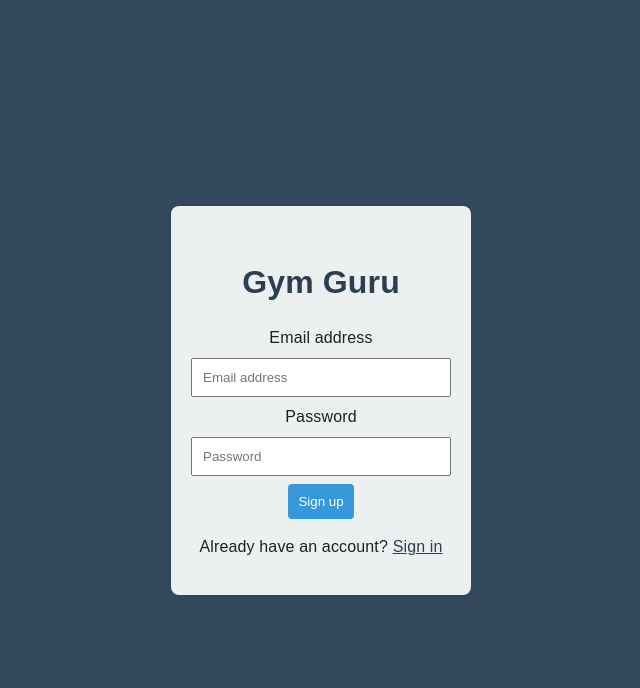
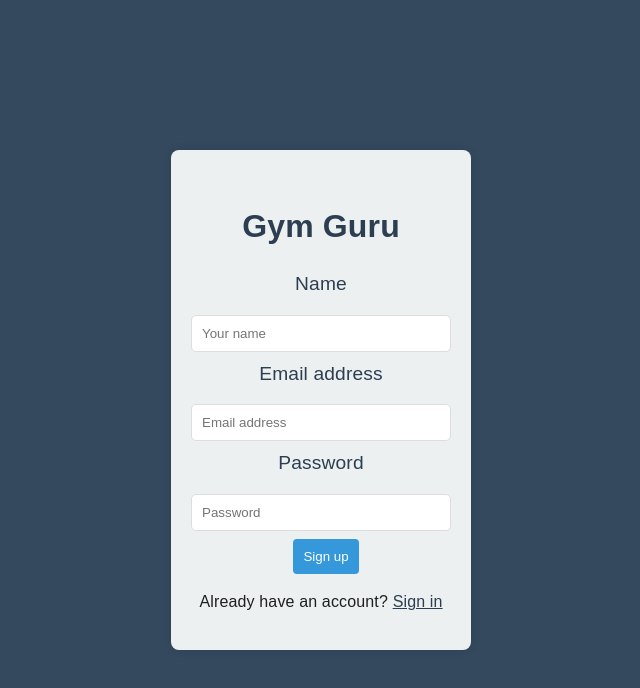
Before and after one commit to aaron3993/gym-guru, a React (Create React App) app: page /register in a window 1280 px wide. Shown: the top 688 px of the page, without its empty margins (319-959 px from the left). Built offline with nearby package versions, Linux system fonts and the light colour scheme; no server answers.

Commit message:
addded styling, name field and register field validation

```diff
--- a/src/App.js
+++ b/src/App.js
@@ -11,7 +11,7 @@ import WorkoutList from './pages/WorkoutList/WorkoutList';
 import ExercisePage from './pages/ExercisePage/ExercisePage';
 import { ThemeProvider, createTheme } from '@mui/material/styles';
 import CssBaseline from '@mui/material/CssBaseline';
-import { CircularProgress } from '@mui/material';
+import LoadingSpinner from './components/LoadingSpinner';
 
 const theme = createTheme();
 
@@ -40,7 +40,7 @@ const App = () => {
   };
 
   if (isLoading) {
-    return <CircularProgress />
+    return <LoadingSpinner />
   }
 
   return (
--- a/src/components/ExerciseList/ExerciseCard/ExerciseCard.css
+++ b/src/components/ExerciseList/ExerciseCard/ExerciseCard.css
@@ -1,5 +1,6 @@
 .exercise-card {
-    /* width: 20%; */
+    /* width: 100%; */
+    max-width: 300px;
     background-color: #ECF0F1;
     display: flex;
     flex-direction: column;
--- a/src/components/ExerciseList/ExerciseList.css
+++ b/src/components/ExerciseList/ExerciseList.css
@@ -1,10 +1,9 @@
 .exercise-list {
     display: flex;
     flex-wrap: wrap;
-    justify-content: space-around;
 }
 
 .exercise-card {
-    flex: 1 0 calc(20% - 20px);
+    width: 20%;
     margin: 10px;
 }
--- /dev/null
+++ b/src/components/SearchBar/SearchBar.css
@@ -0,0 +1,34 @@
+.search-bar {
+    display: flex;
+    margin: 10px;
+    width: 20%;
+  }
+
+input {
+    flex: 1;
+    padding: 10px;
+    border: 1px solid #ddd;
+    border-radius: 5px;
+    outline: none;
+}
+
+button {
+    background-color: #3498db;
+    color: #fff;
+    border: none;
+    border-radius: 5px;
+    padding: 10px 15px;
+    margin-left: 10px;
+    cursor: pointer;
+    outline: none;
+}
+
+@media (max-width: 768px) {
+    input {
+        font-size: 14px;
+    }
+
+    button {
+        font-size: 14px;
+    }
+}
--- a/src/components/SearchBar/Searchbar.js
+++ b/src/components/SearchBar/Searchbar.js
@@ -1,5 +1,5 @@
 import React, { useState } from 'react';
-// import './SearchBar.css';
+import './SearchBar.css';
 
 const SearchBar = ({ onSearch }) => {
   const [query, setQuery] = useState('');
--- a/src/pages/Register/Register.css
+++ b/src/pages/Register/Register.css
@@ -25,11 +25,11 @@
   text-align: center;
 }
 
-.signup-container h1 {
-  font-size: 2em;
-  font-weight: bold;
-  color: #3498db;
-  margin-bottom: 20px;
+.signup-container label {
+  font-size: 1.2em;
+  color: #2c3e50;
+  display: block;
+  margin-bottom: 8px;
 }
 
 .signup-container input {
--- a/src/pages/Register/Register.js
+++ b/src/pages/Register/Register.js
@@ -1,92 +1,131 @@
-import React, {useState} from 'react';
+import React, { useState } from 'react';
 import { NavLink, useNavigate } from 'react-router-dom';
-import { collection, addDoc } from "firebase/firestore";
-import {  createUserWithEmailAndPassword  } from 'firebase/auth';
+import { collection, addDoc } from 'firebase/firestore';
+import { createUserWithEmailAndPassword } from 'firebase/auth';
 import { auth, db } from '../../firebase';
-import "./Register.css"
+import './Register.css';
 
 const Register = () => {
   const navigate = useNavigate();
 
-    const [email, setEmail] = useState('')
+  const [name, setName] = useState('');
+  const [email, setEmail] = useState('');
   const [password, setPassword] = useState('');
 
   const onSubmit = async (e) => {
-      e.preventDefault()
+    e.preventDefault();
 
     try {
-          const userCredential = await createUserWithEmailAndPassword(auth, email, password)
+      // Validate inputs before proceeding
+      if (!name || !email || !password) {
+        alert('Please fill in all required fields.');
+        return;
+      }
+
+      if (!isValidEmail(email)) {
+        alert('Please enter a valid email address.');
+        return;
+      }
+
+      if (password.length < 6) {
+        alert('Password must be at least 6 characters long.');
+        return;
+      }
+
+      // Proceed with registration if all validations pass
+      const userCredential = await createUserWithEmailAndPassword(auth, email, password);
       const user = userCredential.user;
-          const docRef = await addDoc(collection(db, "users"), {
+
+      const docRef = await addDoc(collection(db, 'users'), {
         uid: user.uid,
+        name: name,
         email: user.email,
-            // Add any additional user data you want to store in Firestore
-            // For example: first name, last name, etc.
       });
-          console.log("Document written with ID: ", docRef.id);
-          navigate("/login")
+
+      console.log('Document written with ID: ', docRef.id);
+      navigate('/login');
     } catch (error) {
       const errorCode = error.code;
       const errorMessage = error.message;
       console.log(errorCode, errorMessage);
     }
-    }
+  };
+
+  // Function to validate email format
+  const isValidEmail = (email) => {
+    // Use a simple regex for email validation
+    const emailRegex = /^[^\s@]+@[^\s@]+\.[^\s@]+$/;
+    return emailRegex.test(email);
+  };
 
   return (
-    <main >
-        <section className='register-layout'>
+    <main>
+      <section className="register-layout">
         <div className="signup-container">
           <div>
-                    <p className='title'> Gym Guru </p>
+            <p className="title"> Gym Guru </p>
             <form>
+              {/* Styling for the "Name" input field */}
               <div>
-                            <label htmlFor="email-address">
+                <label htmlFor="name" className="signup-container-label">
+                  Name
+                </label>
+                <input
+                  type="text"
+                  className="signup-container-input"
+                  value={name}
+                  onChange={(e) => setName(e.target.value)}
+                  required
+                  placeholder="Your name"
+                />
+              </div>
+
+              {/* Styling for the "Email" input field */}
+              <div>
+                <label htmlFor="email-address" className="signup-container-label">
                   Email address
                 </label>
                 <input
                   type="email"
-                                label="Email address"
+                  className="signup-container-input"
                   value={email}
                   onChange={(e) => setEmail(e.target.value)}
                   required
                   placeholder="Email address"
+                  pattern="[^\s@]+@[^\s@]+\.[^\s@]+" // Add pattern for email validation
                 />
               </div>
 
+              {/* Styling for the "Password" input field */}
               <div>
-                            <label htmlFor="password">
+                <label htmlFor="password" className="signup-container-label">
                   Password
                 </label>
                 <input
                   type="password"
-                                label="Create password"
+                  className="signup-container-input"
                   value={password}
                   onChange={(e) => setPassword(e.target.value)}
                   required
                   placeholder="Password"
+                  minLength="6" // Add minlength for password length validation
                 />
               </div>
 
-                        <button
-                            type="submit"
-                            onClick={onSubmit}
-                        >
+              <button type="submit" onClick={onSubmit} className="signup-container-button">
                 Sign up
               </button>
-
             </form>
 
             <p>
               Already have an account?{' '}
-                        <NavLink to="/login" >
-                            Sign in
-                        </NavLink>
+              <NavLink to="/login">Sign in</NavLink>
             </p>
           </div>
         </div>
       </section>
     </main>
-  )
-}
+  );
+};
 
-export default Register
+export default Register;
```
Lines whose indentation alone changed are shown as unchanged.
